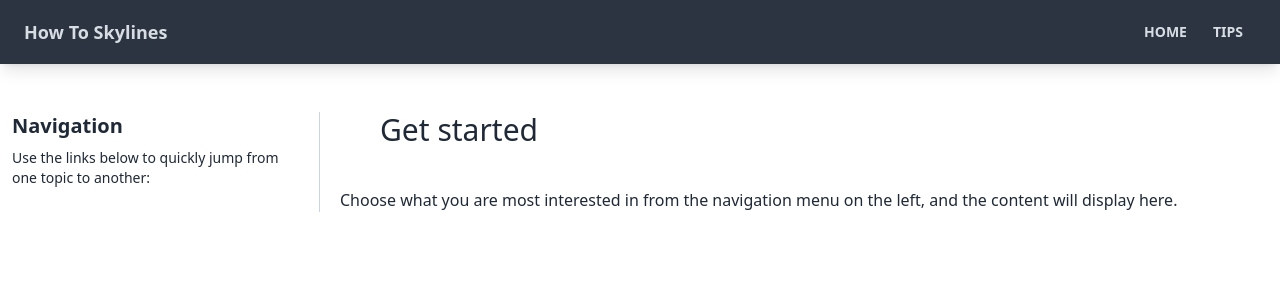
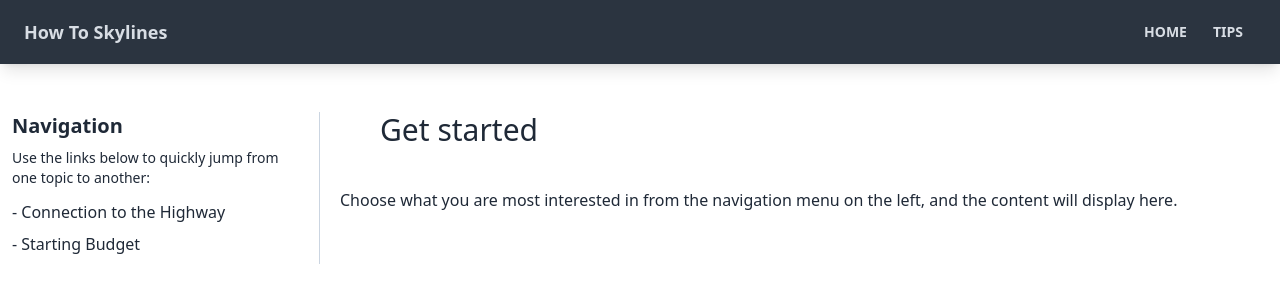
Before and after one commit to Vlad-404/howtoskylines, a React (Create React App) app: page /tips in a window 1280 px wide. Shown: the top 300 px of the page. Built offline with nearby package versions, Linux system fonts and the light colour scheme.

Commit message:
Add Cityentry component and route

```diff
--- a/src/App.js
+++ b/src/App.js
@@ -9,6 +9,7 @@ import Tips from './pages/Tips';
 
 // Components
 import Navbar from './components/layout/Navbar';
+import Cityentry from './components/tips/Cityentry';
 
 function App() {
   return (
@@ -21,6 +22,7 @@ function App() {
             <Route path="/" element={<Home />}/>
             <Route path="/*" element={<NotFound />}/>
             <Route path="/tips" element={<Tips />}/>
+            <Route path="/tips/cityentry" element={<Cityentry />}/>
           </Routes>
         </main>
       </div>
--- a/src/components/layout/Sidenav.jsx
+++ b/src/components/layout/Sidenav.jsx
@@ -2,9 +2,21 @@ function Sidenav() {
     return (
         <div>
             <h1 className="mb-2 font-bold text-xl">Navigation</h1>
-            <p className="text-sm">
+            <p className="text-sm pb-3">
                 Use the links below to quickly jump from one topic to another:
             </p>
+            <ul>
+                <li className="pb-2">
+                    <a href="/tips/cityentry">
+                        - Connection to the Highway
+                    </a>
+                </li>
+                <li className="pb-2">
+                    <a href="/tips/cityentry">
+                        - Starting Budget
+                    </a>
+                </li>
+            </ul>
         </div>
     )
 };
--- a/src/components/layout/Tipwindow.jsx
+++ b/src/components/layout/Tipwindow.jsx
@@ -2,7 +2,7 @@ function Tipwindow() {
     return (
         <div>
             <h1 className="px-10 mb-10 text-3xl">Get started</h1>
-            <p class="text-justify">
+            <p className="text-justify">
                 Choose what you are most interested in from the navigation menu on the left, and the content will display here.
             </p>
         </div>
--- /dev/null
+++ b/src/components/tips/Cityentry.jsx
@@ -0,0 +1,12 @@
+function Cityentry() {
+    return(
+        <div>
+            <h1 className="px-10 mb-10 text-3xl">Connection to the highway</h1>
+            <p class="text-justify">
+                So you want to start a new city. You might have thought about how to organize it, where to put what or just wanted to throw random stuff in it to test them. In any case, the very first obstacle you encounter is how do you connect to the highway?
+            </p>
+        </div>
+    )
+};
+
+export default Cityentry;
```
